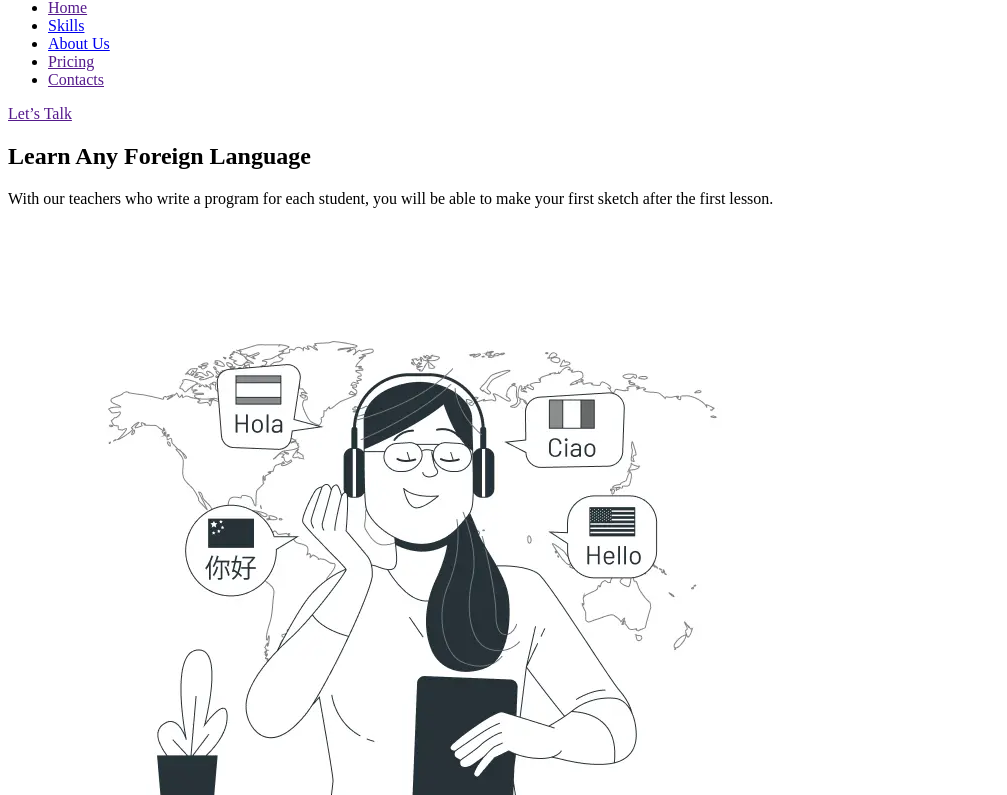
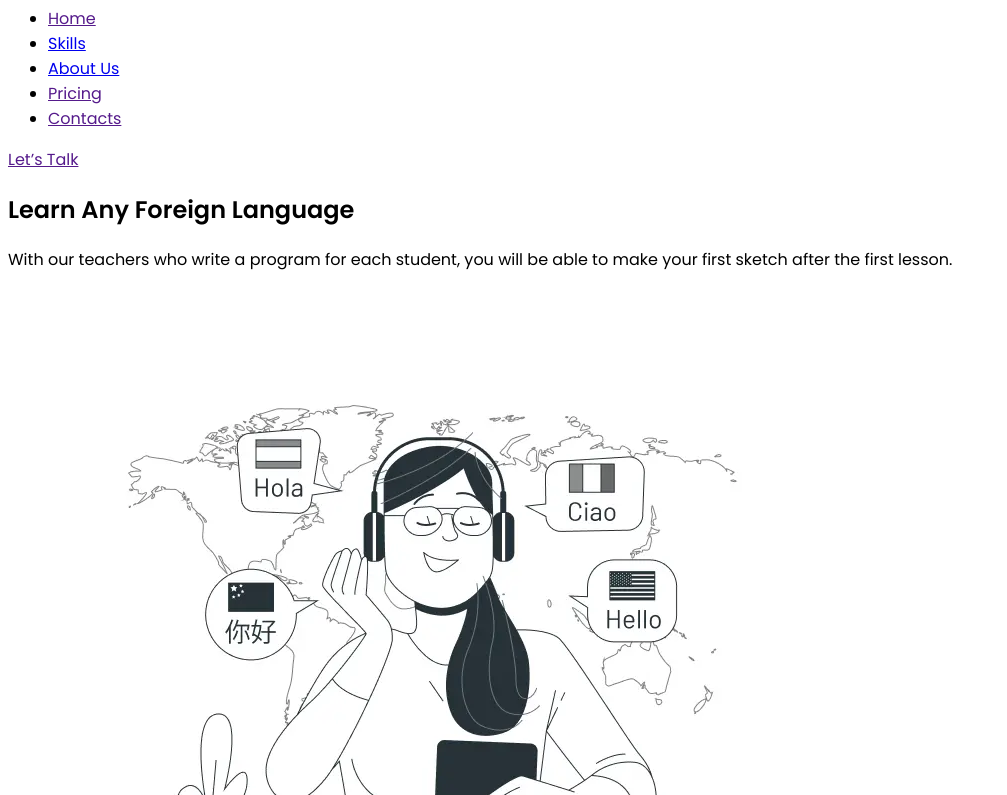
Before and after one commit to MILAN9945/Britlex, a plain HTML site: page index.html in a window 1280 px wide. Shown: the part 43-838 px from the top of the page, without its empty margins (0-1007 px from the left). Drawn offline with Linux system fonts and the light colour scheme.

Commit message:
Додавання шрифтів

```diff
--- a/index.html
+++ b/index.html
@@ -4,7 +4,11 @@
 <head>
     <meta charset="UTF-8">
     <meta name="viewport" content="width=device-width, initial-scale=1.0">
+    <link rel="preconnect" href="https://fonts.googleapis.com">
+    <link rel="preconnect" href="https://fonts.gstatic.com" crossorigin>
+    <link href="https://fonts.googleapis.com/css2?family=Poppins:wght@400;500;600&display=swap" rel="stylesheet">
     <title>Document</title>
+    <link rel="stylesheet" href="./style.css">
 </head>
 
 <body>
--- /dev/null
+++ b/style.css
@@ -0,0 +1,3 @@
+body {
+    font-family: "Poppins"
+}
```
